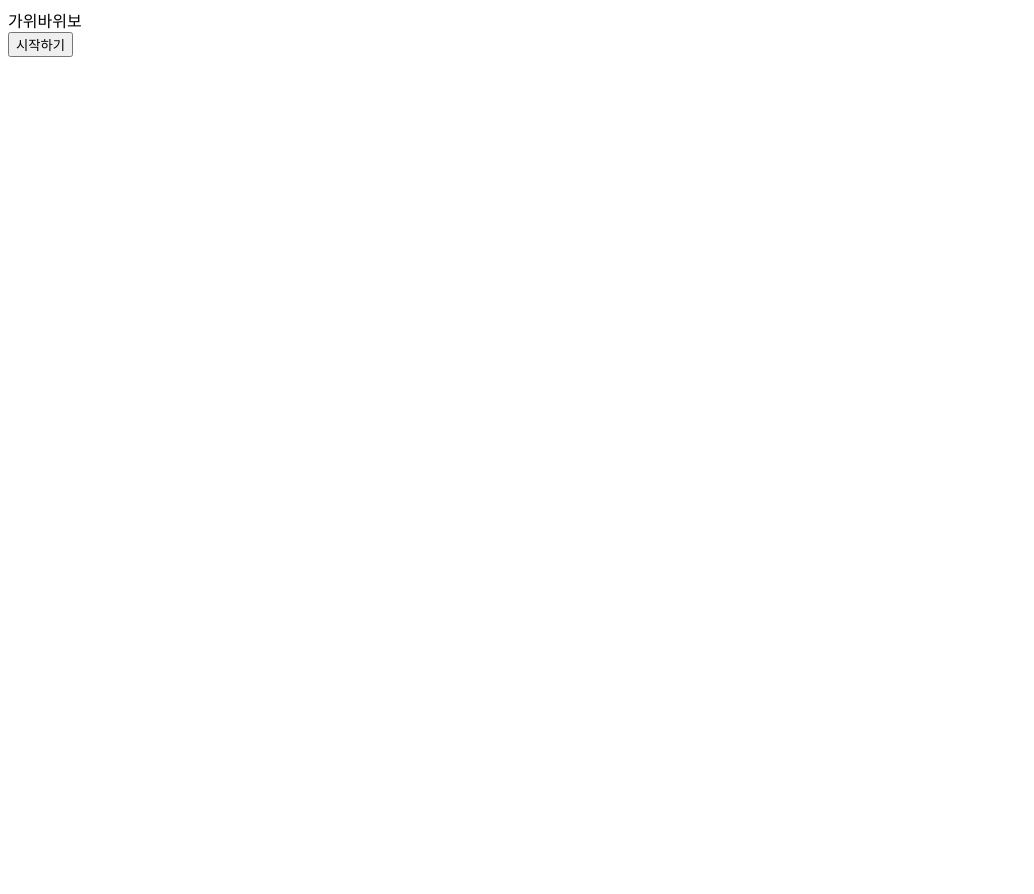
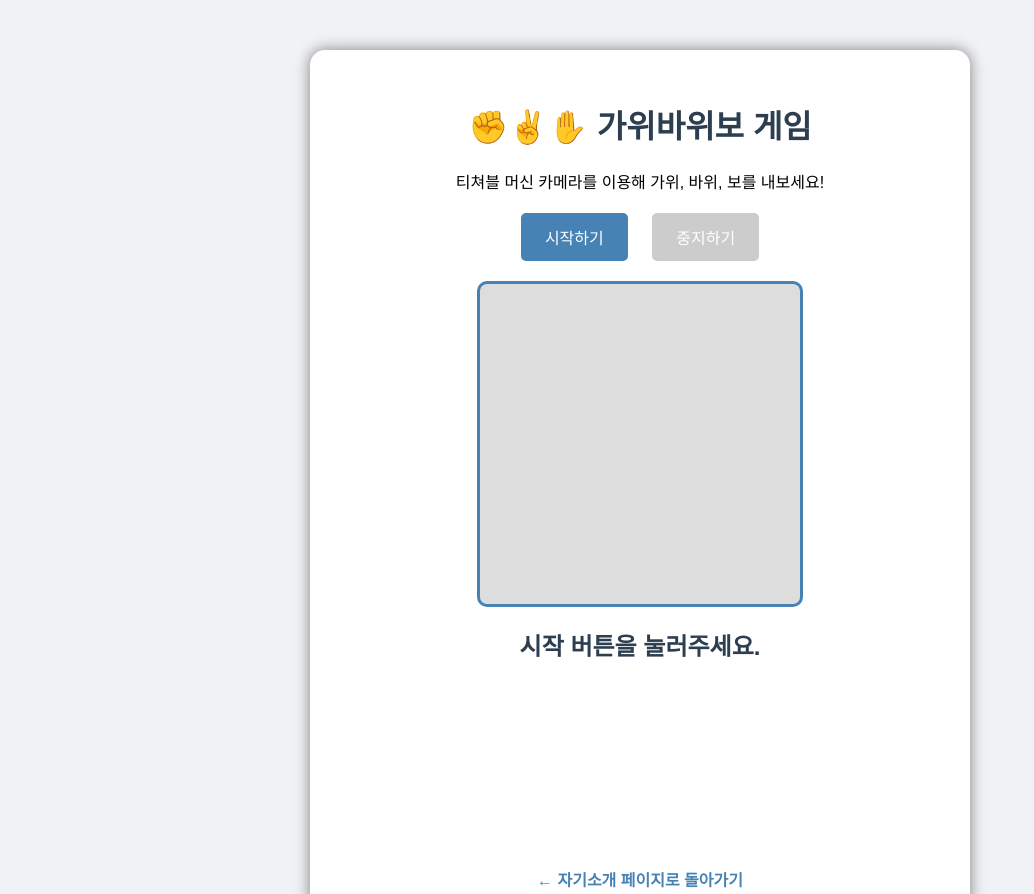
Before and after one commit to rudqls10/AI-test, a plain HTML site: page 가위바위보.html in a window 1280 px wide. Shown: the top 894 px of the page, without its empty margins (0-1034 px from the left). Before the commit the page ends 800 px from the top, so only its background shows below. Drawn offline with Linux system fonts and the light colour scheme.

Commit message:
css적용 가위바위보

```diff
--- a/가위바위보.html
+++ b/가위바위보.html
@@ -1,70 +1,237 @@
 <!DOCTYPE html>
-<html lang="en">
+<html lang="ko">
 <head>
     <meta charset="UTF-8">
-    <meta name="viewport" content="width=device-width, initial-scale=1.0">
-    <title>Document</title>
+    <title>가위바위보 게임</title>
+    <style>
+        body {
+            background-color: #f0f2f5;
+            font-family: Arial, sans-serif;
+            margin: 0;
+            padding: 20px;
+            text-align: center;
+        }
+
+        .container {
+            width: 600px;
+            margin: 30px auto;
+            background: white;
+            border-radius: 15px;
+            padding: 30px;
+            box-shadow: 0 0 15px gray;
+        }
+
+        h1 {
+            color: #2c3e50;
+        }
+
+        .btn-group {
+            margin: 20px 0;
+        }
+
+        button {
+            background: steelblue;
+            color: white;
+            border: none;
+            padding: 12px 24px;
+            border-radius: 5px;
+            cursor: pointer;
+            font-size: 16px;
+            margin: 0 10px;
+            transition: background 0.2s;
+        }
+
+        button:hover {
+            background: #1f5f99;
+        }
+
+        button:disabled {
+            background: #ccc;
+            cursor: not-allowed;
+        }
+
+        #webcam-container {
+            margin: 20px auto;
+            width: 320px;
+            height: 320px;
+            background: #ddd;
+            border-radius: 10px;
+            overflow: hidden;
+            border: 3px solid steelblue;
+        }
+
+        /* 결과 이미지가 출력될 공간 */
+        #result-container {
+            margin-top: 20px;
+            min-height: 220px;
+        }
+
+        #result-img {
+            width: 180px;
+            height: 180px;
+            object-fit: contain;
+            display: none; /* 초기에는 숨김 */
+        }
+
+        #result-text {
+            font-size: 24px;
+            font-weight: bold;
+            color: #2c3e50;
+            margin-top: 10px;
+        }
+
+        .back-link {
+            display: inline-block;
+            margin-top: 20px;
+            color: steelblue;
+            text-decoration: none;
+            font-weight: bold;
+        }
+    </style>
 </head>
 <body>
-    <div>가위바위보</div>
-<button type="button" onclick="init()">시작하기</button>
-<div id="webcam-container"></div>
-<div id="label-container"></div>
+
+<div class="container">
+    <h1>✊✌️✋ 가위바위보 게임</h1>
+    <p>티쳐블 머신 카메라를 이용해 가위, 바위, 보를 내보세요!</p>
+
+    <div class="btn-group">
+        <button id="start-btn" onclick="init()">시작하기</button>
+        <button id="stop-btn" onclick="stopGame()" disabled>중지하기</button>
+    </div>
+
+    <div id="webcam-container"></div>
+
+    <div id="result-container">
+        <img id="result-img" src="" alt="결과 이미지">
+        <div id="result-text">시작 버튼을 눌러주세요.</div>
+    </div>
+
+    <a href="index.html" class="back-link">← 자기소개 페이지로 돌아가기</a>
+</div>
+
 <script src="https://cdn.jsdelivr.net/npm/@tensorflow/tfjs@latest/dist/tf.min.js"></script>
 <script src="https://cdn.jsdelivr.net/npm/@teachablemachine/image@latest/dist/teachablemachine-image.min.js"></script>
+
 <script type="text/javascript">
-    // More API functions here:
-    // https://github.com/googlecreativelab/teachablemachine-community/tree/master/libraries/image
-
-    // the link to your model provided by Teachable Machine export panel
+    // ⚠️ 중요: 본인의 티쳐블 머신 모델 URL 주소로 변경해 주세요!
     const URL = "https://teachablemachine.withgoogle.com/models/7PYNZBJBry/";
 
-    let model, webcam, labelContainer, maxPredictions;
+    let model, webcam, maxPredictions;
+    let isPlaying = false;
+    let loopTimeout;
 
-    // Load the image model and setup the webcam
+    // 가위, 바위, 보 결과에 매칭될 이미지 경로 설정
+    // 본인의 이미지 파일명과 확장자(png, jpg 등)에 맞게 수정하세요.
+    const resultImages = {
+        "가위": "image/scissors.png",
+        "바위": "image/rock.png",
+        "보": "image/paper.png"
+    };
+
+    // 게임 시작 (시작하기 버튼 클릭시)
     async function init() {
+        if (isPlaying) return;
+
+        document.getElementById("start-btn").disabled = true;
+        document.getElementById("result-text").innerText = "모델 로딩 중...";
+
         const modelURL = URL + "model.json";
         const metadataURL = URL + "metadata.json";
 
-        // load the model and metadata
-        // Refer to tmImage.loadFromFiles() in the API to support files from a file picker
-        // or files from your local hard drive
-        // Note: the pose library adds "tmImage" object to your window (window.tmImage)
-        model = await tmImage.load(modelURL, metadataURL);
-        maxPredictions = model.getTotalClasses();
+        // 모델 및 웹캠 로드
+        try {
+            if (!model) model = await tmImage.load(modelURL, metadataURL);
+            maxPredictions = model.getTotalClasses();
 
-        // Convenience function to setup a webcam
-        const flip = true; // whether to flip the webcam
-        webcam = new tmImage.Webcam(200, 200, flip); // width, height, flip
-        await webcam.setup(); // request access to the webcam
-        await webcam.play();
-        window.requestAnimationFrame(loop);
+            if (!webcam) {
+                const flip = true; // 웹캠 좌우반전 여부
+                webcam = new tmImage.Webcam(320, 320, flip);
+                await webcam.setup();
+            }
 
-        // append elements to the DOM
-        document.getElementById("webcam-container").appendChild(webcam.canvas);
-        labelContainer = document.getElementById("label-container");
-        for (let i = 0; i < maxPredictions; i++) { // and class labels
-            labelContainer.appendChild(document.createElement("div"));
+            await webcam.play();
+            isPlaying = true;
+
+            // 웹캠 컨테이너 초기화 후 삽입
+            const webcamContainer = document.getElementById("webcam-container");
+            webcamContainer.innerHTML = "";
+            webcamContainer.appendChild(webcam.canvas);
+
+            document.getElementById("stop-btn").disabled = false;
+            document.getElementById("result-text").innerText = "게임 시작! 손을 보여주세요.";
+
+            // 0.5초 주기의 루프 시작
+            gameLoop();
+
+        } catch (error) {
+            console.error(error);
+            alert("웹캠을 불러오거나 모델을 로드하는 데 실패했습니다.");
+            document.getElementById("start-btn").disabled = false;
+            document.getElementById("result-text").innerText = "에러 발생";
         }
     }
 
-    async function loop() {
-        webcam.update(); // update the webcam frame
-        await predict();
-        window.requestAnimationFrame(loop);
+    // 0.5초마다 실행되는 룹 함수 (요건 반영)
+    async function gameLoop() {
+        if (!isPlaying) return;
+
+        webcam.update(); // 웹캠 프레임 업데이트
+        await predict(); // 예측 수행
+
+        // 500ms(0.5초) 뒤에 다음 예측 실행
+        loopTimeout = setTimeout(gameLoop, 500);
     }
 
-    // run the webcam image through the image model
+    // 예측 및 화면 업데이트
     async function predict() {
-        // predict can take in an image, video or canvas html element
         const prediction = await model.predict(webcam.canvas);
+
+        let highestClassName = "";
+        let highestProbability = 0;
+
+        // 가장 확률이 높은 클래스(가위/바위/보) 찾기
         for (let i = 0; i < maxPredictions; i++) {
-            const classPrediction =
-                prediction[i].className + ": " + prediction[i].probability.toFixed(2);
-            labelContainer.childNodes[i].innerHTML = classPrediction;
+            if (prediction[i].probability > highestProbability) {
+                highestProbability = prediction[i].probability;
+                highestClassName = prediction[i].className;
+            }
+        }
+
+        // 화면 갱신 처리
+        const resultImg = document.getElementById("result-img");
+        const resultText = document.getElementById("result-text");
+
+        if (highestClassName && highestProbability > 0.5) { // 확률이 50% 이상일 때만 인정
+            resultText.innerText = highestClassName; // 확률 수치 없이 글자만 출력 (요건 반영)
+
+            // 매칭되는 이미지가 있다면 이미지 노출 (요건 반영)
+            if (resultImages[highestClassName]) {
+                resultImg.src = resultImages[highestClassName];
+                resultImg.style.display = "inline-block";
+            } else {
+                resultImg.style.display = "none";
+            }
+        } else {
+            resultText.innerText = "판단 중...";
+            resultImg.style.display = "none";
         }
     }
+
+    // 게임 중지 (중지하기 버튼 클릭시)
+    function stopGame() {
+        isPlaying = false;
+        clearTimeout(loopTimeout); // 타이머 클리어
+
+        if (webcam) {
+            webcam.stop();
+        }
+
+        document.getElementById("start-btn").disabled = false;
+        document.getElementById("stop-btn").disabled = true;
+        document.getElementById("result-text").innerText = "게임이 중지되었습니다.";
+        document.getElementById("result-img").style.display = "none";
+    }
 </script>
-
 </body>
 </html>
```
